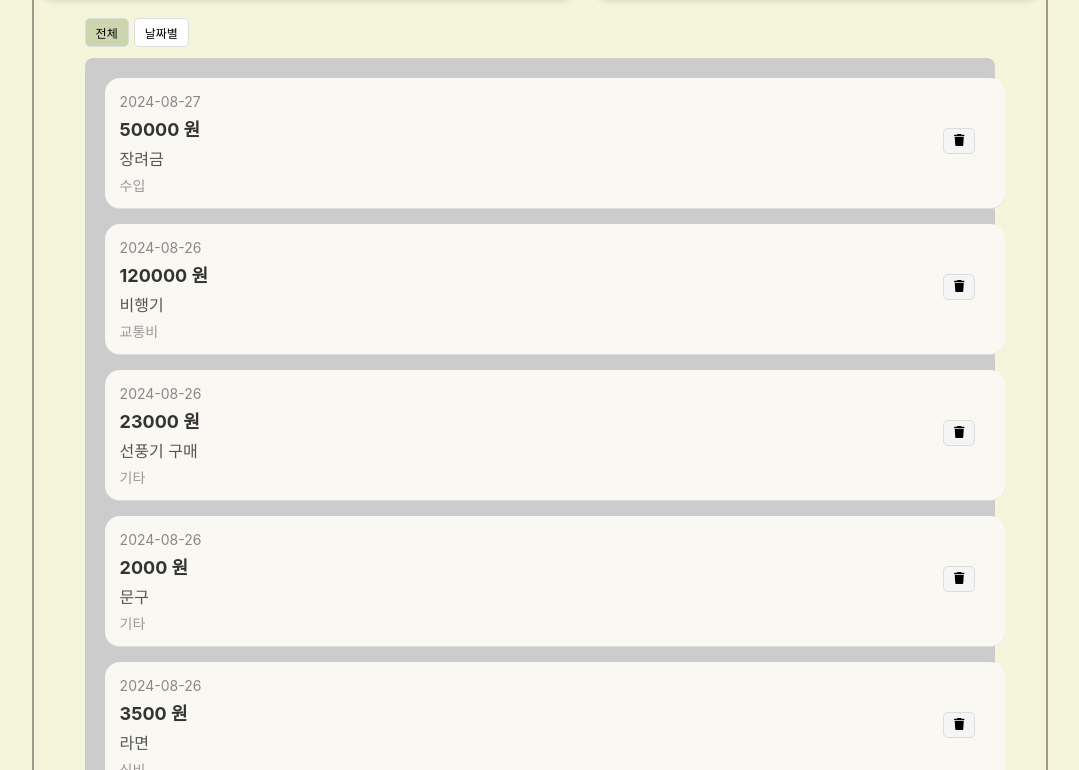
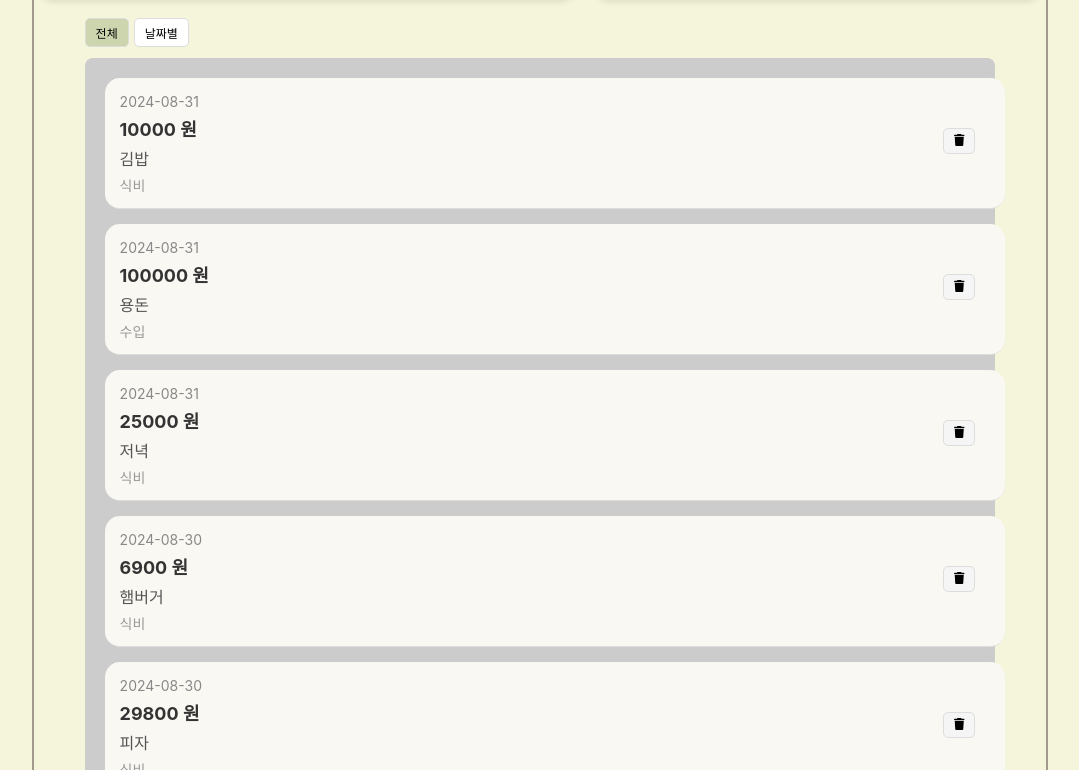
Before and after one commit to PiscesTH/hab, a React (Create React App) app: page /list in a window 1280 px wide. Shown: the part 490-1260 px from the top of the page, without its empty margins (100-1179 px from the left). Built offline with nearby package versions, Linux system fonts and the light colour scheme.

Commit message:
2024-09-08 build.ver

```diff
--- a/src/LoginPage.js
+++ b/src/LoginPage.js
@@ -80,7 +80,6 @@ function LoginPage() {
           로그인
         </button>
       </form>
-      {/* 회원가입 버튼 추가 */}
       <button onClick={handleRegister} style={styles.registerButton}>
         회원가입
       </button>
--- a/src/SignupPage.js
+++ b/src/SignupPage.js
@@ -1,6 +1,7 @@
 import axios from "./axios";
 import React, { useState } from "react";
 import { useNavigate } from "react-router-dom";
+
 function SignupPage() {
   // 입력 필드 상태 관리
   const [uid, setUid] = useState("");
@@ -20,19 +21,18 @@ function SignupPage() {
       return;
     }
 
-    if (uid.length < 6) {
-      setError("아이디는 최소 6자 이상이어야 합니다.");
+    if (uid.length < 6 || uid.length > 12) {
+      setError("아이디는 6자 ~ 12자이어야 합니다.");
       return;
     }
-
 
     if (!/\S+@\S+\.\S+/.test(email)) {
       setError("올바른 이메일 주소를 입력해주세요.");
       return;
     }
 
-    if (password.length < 6) {
-      setError("비밀번호는 최소 6자 이상이어야 합니다.");
+    if (password.length < 8 || password.length > 20) {
+      setError("비밀번호는 8자 ~ 20자이어야 합니다.");
       return;
     }
 
@@ -64,7 +64,7 @@ function SignupPage() {
             id="uid"
             value={uid}
             onChange={(e) => setUid(e.target.value)}
-            placeholder="아이디를 입력하세요"
+            placeholder="아이디 입력(6~12자)"
             style={styles.input}
             autoComplete="off"
           />
@@ -76,7 +76,7 @@ function SignupPage() {
             id="password"
             value={password}
             onChange={(e) => setPassword(e.target.value)}
-            placeholder="비밀번호를 입력하세요"
+            placeholder="비밀번호 입력(문자, 숫자, 특수문자 포함 8~20자)"
             style={styles.input}
             autoComplete="off"
           />
--- a/src/axios.js
+++ b/src/axios.js
@@ -3,7 +3,8 @@ axios.defaults.withCredentials = true;
 
 // Axios 기본 설정
 const axiosInstance = axios.create({
-  baseURL: "http://localhost:8080/api", // 기본 URL 설정
+  // baseURL: "http://localhost:8080/api", // localtest url
+  baseURL: "http://webhouseholdaccountbookproject-env.eba-k3ppewsm.ap-northeast-2.elasticbeanstalk.com/api", // build용 url
   timeout: 10000, // 요청 타임아웃 설정(10초)
 });
 
--- a/src/dummyData.js
+++ b/src/dummyData.js
@@ -17,94 +17,6 @@ const weeklyDummy = [
 ];
 
 const historyDummy = [
-  {
-    ihistory: 24,
-    date: "2024-08-27",
-    amount: 50000,
-    category: {
-      createdAt: null,
-      icategory: 5,
-      category: "수입",
-    },
-    purpose: "장려금",
-  },
-  {
-    ihistory: 19,
-    date: "2024-08-26",
-    amount: 120000,
-    category: {
-      createdAt: null,
-      icategory: 2,
-      category: "교통비",
-    },
-    purpose: "비행기",
-  },
-  {
-    ihistory: 20,
-    date: "2024-08-26",
-    amount: 23000,
-    category: {
-      createdAt: null,
-      icategory: 4,
-      category: "기타",
-    },
-    purpose: "선풍기 구매",
-  },
-  {
-    ihistory: 21,
-    date: "2024-08-26",
-    amount: 2000,
-    category: {
-      createdAt: null,
-      icategory: 4,
-      category: "기타",
-    },
-    purpose: "문구",
-  },
-  {
-    ihistory: 23,
-    date: "2024-08-26",
-    amount: 3500,
-    category: {
-      createdAt: null,
-      icategory: 1,
-      category: "식비",
-    },
-    purpose: "라면",
-  },
-  {
-    ihistory: 14,
-    date: "2024-08-25",
-    amount: 97000,
-    category: {
-      createdAt: null,
-      icategory: 4,
-      category: "기타",
-    },
-    purpose: "키보드",
-  },
-  {
-    ihistory: 15,
-    date: "2024-08-25",
-    amount: 20000,
-    category: {
-      createdAt: null,
-      icategory: 4,
-      category: "기타",
-    },
-    purpose: "마우스",
-  },
-  {
-    ihistory: 16,
-    date: "2024-08-25",
-    amount: 6800,
-    category: {
-      createdAt: null,
-      icategory: 1,
-      category: "식비",
-    },
-    purpose: "저녁",
-  },
   {
     ihistory: 11,
     date: "2024-08-31",
@@ -216,6 +128,17 @@ const historyDummy = [
     purpose: "다이소",
   },
   {
+    ihistory: 24,
+    date: "2024-08-27",
+    amount: 50000,
+    category: {
+      createdAt: null,
+      icategory: 5,
+      category: "수입",
+    },
+    purpose: "장려금",
+  },
+  {
     ihistory: 10,
     date: "2024-08-26",
     amount: 15700,
@@ -236,6 +159,83 @@ const historyDummy = [
       category: "기타",
     },
     purpose: "화분",
+  },
+  {
+    ihistory: 19,
+    date: "2024-08-26",
+    amount: 120000,
+    category: {
+      createdAt: null,
+      icategory: 2,
+      category: "교통비",
+    },
+    purpose: "비행기",
+  },
+  {
+    ihistory: 20,
+    date: "2024-08-26",
+    amount: 23000,
+    category: {
+      createdAt: null,
+      icategory: 4,
+      category: "기타",
+    },
+    purpose: "선풍기 구매",
+  },
+  {
+    ihistory: 21,
+    date: "2024-08-26",
+    amount: 2000,
+    category: {
+      createdAt: null,
+      icategory: 4,
+      category: "기타",
+    },
+    purpose: "문구",
+  },
+  {
+    ihistory: 23,
+    date: "2024-08-26",
+    amount: 3500,
+    category: {
+      createdAt: null,
+      icategory: 1,
+      category: "식비",
+    },
+    purpose: "라면",
+  },
+  {
+    ihistory: 14,
+    date: "2024-08-25",
+    amount: 97000,
+    category: {
+      createdAt: null,
+      icategory: 4,
+      category: "기타",
+    },
+    purpose: "키보드",
+  },
+  {
+    ihistory: 15,
+    date: "2024-08-25",
+    amount: 20000,
+    category: {
+      createdAt: null,
+      icategory: 4,
+      category: "기타",
+    },
+    purpose: "마우스",
+  },
+  {
+    ihistory: 16,
+    date: "2024-08-25",
+    amount: 6800,
+    category: {
+      createdAt: null,
+      icategory: 1,
+      category: "식비",
+    },
+    purpose: "저녁",
   },
   {
     ihistory: 1,
```
Also changed, not shown: src/AutoConvert.js (added, +20 -0 lines). Lines whose indentation alone changed are shown as unchanged.
